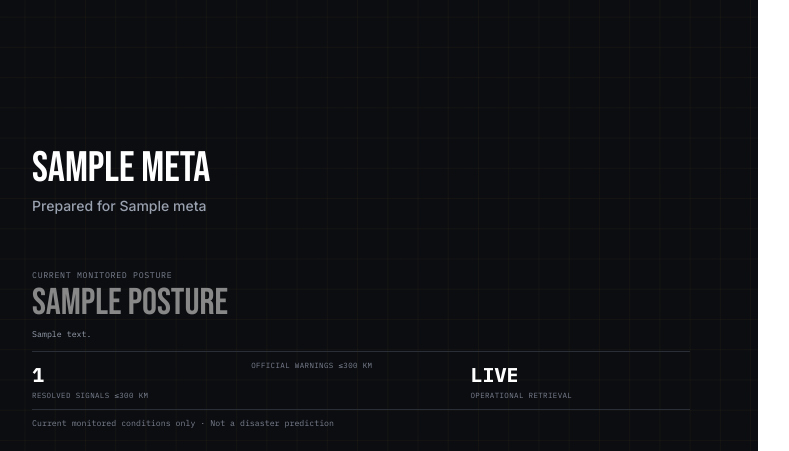
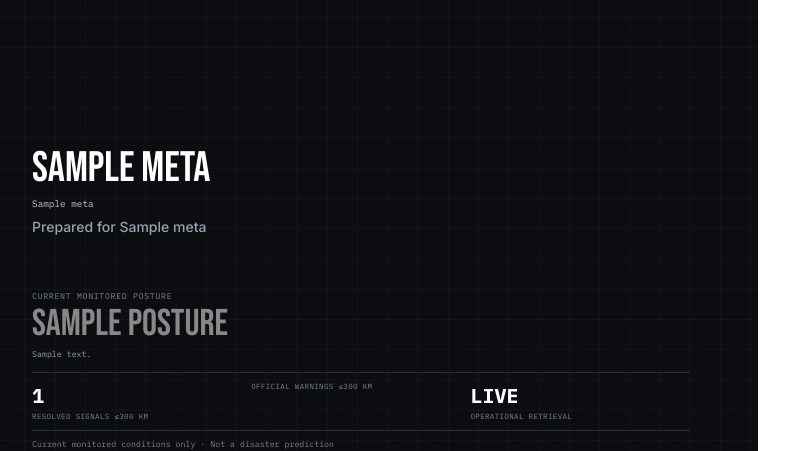
Before and after one commit to TBW2028/thebrink-engine, a Python web app: template brink_dossier/templates/report.html in a window 1280 px wide. Shown: the part 195-646 px from the top of the page, without its empty margins (36-825 px from the left). Run offline with Jinja, Linux system fonts and the light colour scheme; the template is opened without the code that fills it: most values are stand-ins (such as "Sample title", 1, 10 or a date in 2020).

Commit message:
Show submitted location prominently on dossier cover

```diff
--- a/brink_dossier/templates/report.html
+++ b/brink_dossier/templates/report.html
@@ -50,6 +50,7 @@
   .cover-classif { font-family: 'IBM Plex Mono', monospace; font-size: 6.6pt; font-weight: 600; color: #C6564E; letter-spacing: 0.12em; }
   .cover-site { font-family: 'Bebas Neue', sans-serif; font-size: 32pt; line-height: 0.98; color: #fff; margin-top: 4px; }
   .cover-client { font-size: 10.5pt; color: #99A0AE; margin-top: 5px; font-weight: 500; }
+  .cover-location { font-family: "IBM Plex Mono", monospace; font-size: 7pt; color: #C1C6D0; margin-top: 7px; }
   .posture-label { font-family: 'IBM Plex Mono', monospace; font-size: 6.2pt; color:#7C8290; letter-spacing:.08em; text-transform:uppercase; }
   .posture-value { font-family: 'Bebas Neue', sans-serif; font-size: 28pt; line-height: 1; color:#fff; margin-top:3px; }
   .posture-grid { display:table; width:100%; margin-top:10px; border-top:.5pt solid #2A2E36; border-bottom:.5pt solid #2A2E36; }
@@ -78,6 +79,7 @@
     <div class="cover-meta">{{ meta.coords_str }} · {{ meta.occupancy_label }} · Ref: {{ meta.ref }}</div>
     <div style="margin-top: 42mm;">
       <div class="cover-site">{{ meta.site_name }}</div>
+      <div class="cover-location">{{ meta.location_label }}</div>
       <div class="cover-client">Prepared for {{ meta.customer_name }}</div>
     </div>
     <div style="margin-top: 14mm;">
```
